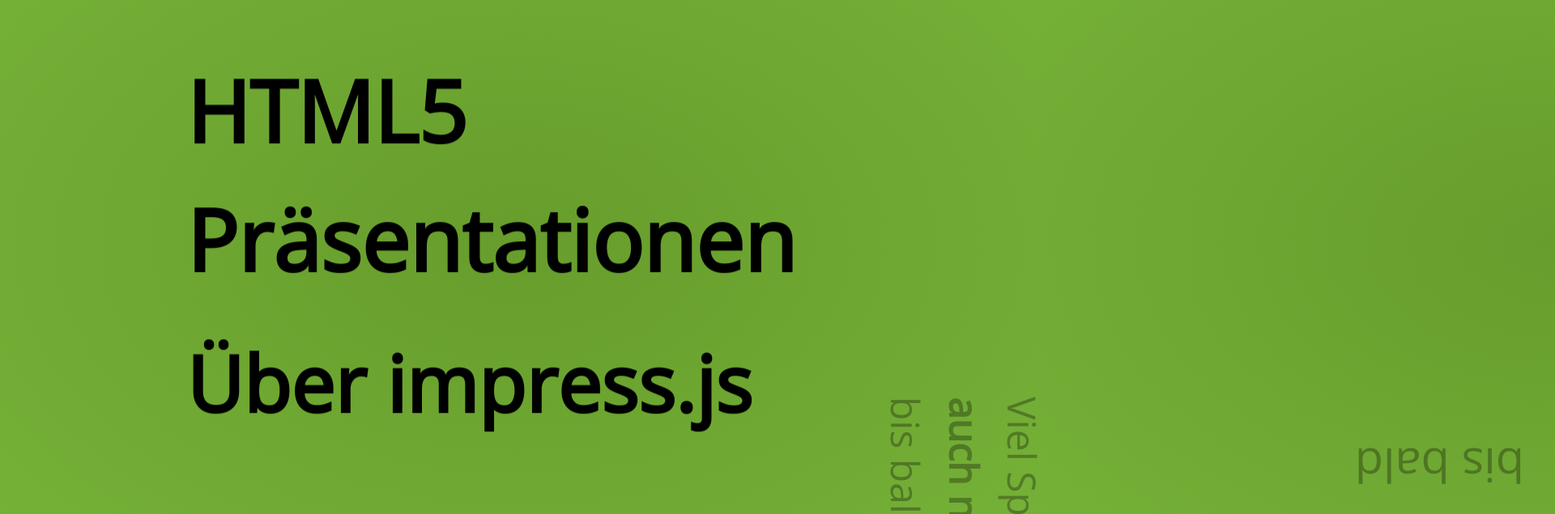
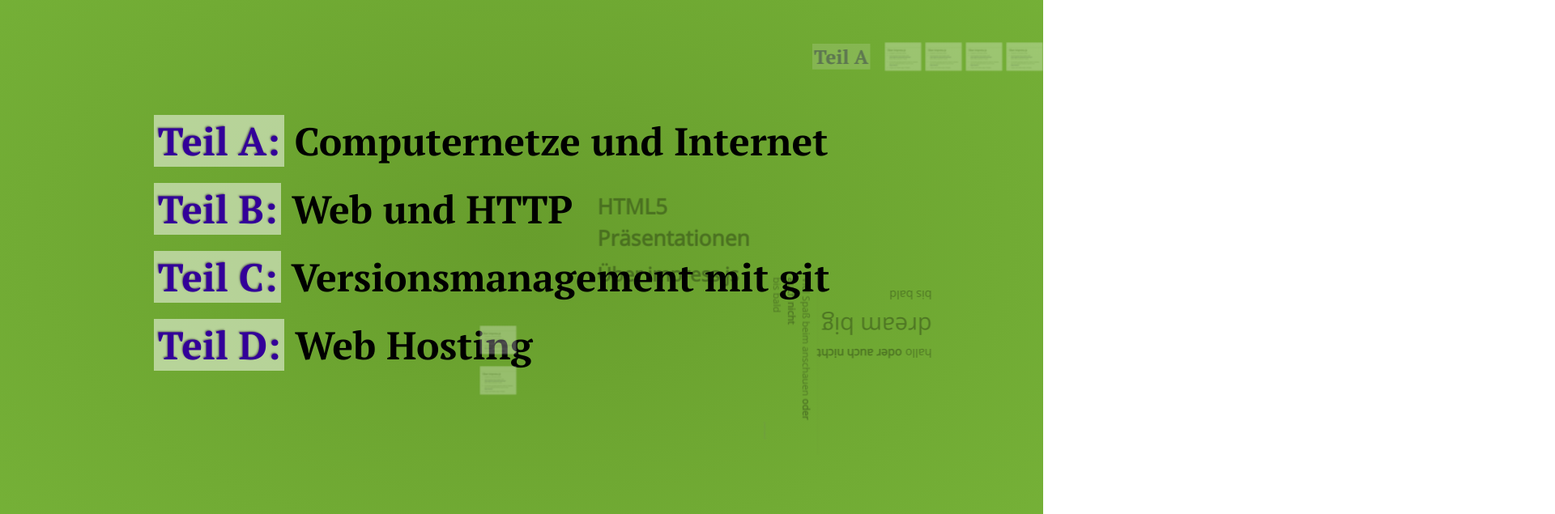
Before and after one commit to althomi/html5pr-si, a website: page index.html in a window 1280 px wide. Shown: the part 100-735 px from the top of the page at 81% size, 1920 px wide, since content can reach past the window. Drawn offline with nearby package versions, Linux system fonts and the light colour scheme.

Commit message:
Added Slide without page nr

```diff
--- a/css/impress.css
+++ b/css/impress.css
@@ -5,7 +5,7 @@
     --main-bg-color: rgb(103, 157, 44);
     /* darker */
     --accent-bg-color: rgb(118, 178, 56);
-
+    --text-color: rgb(110,110,110);
     /* DHBW Rot */
     /* lighter */
     /* --main-bg-color: rgb(226,0,26);
@@ -183,13 +183,20 @@
 
 /* Fussbereich immer am Ende einer Folie positionieren */
 
+.page-nr {
+    color: var(--text-color);
+}
+/* Fussbereich immer am Ende einer Folie positionieren */
+
 footer {
-    position:absolute;
+    position:fixed;
+    width: calc(100% - 110px);
     bottom:20px;
     left:50px;
     z-index:9999;
     font-size:18px;
     line-height:1.5;
+    text-align: right;
 }
 
 /* Links */
--- a/index.html
+++ b/index.html
@@ -7,29 +7,10 @@
     <meta name="apple-mobile-web-app-capable" content="yes"/>
     <title>impress.js | presentation tool based on the power of CSS3 transforms and transitions in modern browsers | by
         Bartek Szopka @bartaz</title>
-
-    <meta name="description"
-          content="impress.js is a presentation tool based on the power of CSS3 transforms and transitions in modern browsers and inspired by the idea behind prezi.com."/>
     <meta name="author" content="HTML5 Team"/>
-
     <link href="//fonts.googleapis.com/css?family=Open+Sans:regular,semibold,italic,italicsemibold|PT+Sans:400,700,400italic,700italic|PT+Serif:400,700,400italic,700italic"
           rel="stylesheet"/>
     <link href="https://fonts.googleapis.com/css?family=Raleway&display=swap" rel="stylesheet">
-    <!--
-
-        Impress.js doesn't depend on any external stylesheets. It adds all of the styles it needs for the
-        presentation to work.
-
-        This style below contains styles only for demo presentation. Browse it to see how impress.js
-        classes are used to style presentation steps, or how to apply fallback styles, but I don't want
-        you to use them directly in your presentation.
-
-        Be creative, build your own. We don't really want all impress.js presentations to look the same,
-        do we?
-
-        When creating your own presentation get rid of this file. Start from scratch, it's fun!
-
-    -->
     <link href="css/impress.css" rel="stylesheet"/>
 
     <link rel="shortcut icon" href="favicon.png"/>
@@ -51,14 +32,25 @@
     <!--
         Überschrift
     -->
+    <section id="overview2" class="step overview blank" data-x="-4000" data-y="100" data-scale="20">
+        <main>
+            <h4><a href="#overview-Thema-1">Teil A:</a> Computernetze und Internet </h4>
+            <h4><a href="#step-4">Teil B:</a> Web und HTTP</h4>
+            <h4><a href="#step-7">Teil C:</a> Versionsmanagement mit git</h4>
+            <h4><a href="#step-10">Teil D:</a> Web Hosting</h4>
+        </main>
+    </section>
     <section class="step" data-x="0" data-y="0" data-scale="5">
         <h1>HTML5 Präsentationen</h1>
         <h2>Über impress.js</h2>
     </section>
 
     <section class="step" data-x="2750" data-y="3000" data-rotate="90" data-scale="5">
+        <main>
             <p> Viel Spaß beim anschauen <strong>oder auch nicht</strong> <br/>
                 bis bald</p>
+        </main>
+        <footer><p class="page-nr"></p></footer>
     </section>
 
     <section class="step" data-x="3750" data-y="2100" data-rotate="180" data-scale="6">
@@ -70,58 +62,74 @@
     <!--
         Folien
     -->
-
- <section class="step slide" data-x="-4500" data-y="-1500">
+    <section id="overview-Thema-1" class="step overview blank" data-x="5500" data-y="-4500" data-scale="5">
+        <main>
+            <h2><a href="#overview2">Teil A</a></h2>
+        </main>
+    </section>
+    <section class="step slide" data-x="5500" data-y="-4500">
         <header>
         </header>
         <main>
             <h2>Über impress.js</h2>
             <ul>
                 <li>Entwickelt von Bartek Szopka</li>
-    <li>Download der Basis-Dateien unter <a href="https://github.com/bartaz/impress.js/">https://github.com/bartaz/impress.js/</a><br>(Open Source, MIT/GPL-Lizenz)</li>
-    <li>Die Erstellung erfolgt entweder direkt im Quelltext oder mit speziellen Editoren, wie z.B. Strut <a href="http://strut.io/">http://strut.io/</a></li>
+                <li>Download der Basis-Dateien unter <a href="https://github.com/bartaz/impress.js/">https://github.com/bartaz/impress.js/</a><br>(Open
+                    Source, MIT/GPL-Lizenz)
+                </li>
+                <li>Die Erstellung erfolgt entweder direkt im Quelltext oder mit speziellen Editoren, wie z.B. Strut <a
+                        href="http://strut.io/">http://strut.io/</a></li>
                 <li>Plugins mit Erweiterungen verfügbar</li>
             </ul>
         </main>
     </section>
 
-    <section class="step slide" data-x="-4500" data-y="-500">
+    <section class="step slide" data-x="6500" data-y="-4500">
         <header>
         </header>
         <main>
             <h2>Über impress.js</h2>
             <ul>
                 <li>Entwickelt von Bartek Szopka</li>
-    <li>Download der Basis-Dateien unter <a href="https://github.com/bartaz/impress.js/">https://github.com/bartaz/impress.js/</a><br>(Open Source, MIT/GPL-Lizenz)</li>
-    <li>Die Erstellung erfolgt entweder direkt im Quelltext oder mit speziellen Editoren, wie z.B. Strut <a href="http://strut.io/">http://strut.io/</a></li>
+                <li>Download der Basis-Dateien unter <a href="https://github.com/bartaz/impress.js/">https://github.com/bartaz/impress.js/</a><br>(Open
+                    Source, MIT/GPL-Lizenz)
+                </li>
+                <li>Die Erstellung erfolgt entweder direkt im Quelltext oder mit speziellen Editoren, wie z.B. Strut <a
+                        href="http://strut.io/">http://strut.io/</a></li>
                 <li>Plugins mit Erweiterungen verfügbar</li>
             </ul>
         </main>
     </section>
 
-    <section class="step slide" data-x="-4500" data-y="500">
+    <section class="step slide" data-x="7500" data-y="-4500">
         <header>
         </header>
         <main>
             <h2>Über impress.js</h2>
             <ul>
                 <li>Entwickelt von Bartek Szopka</li>
-    <li>Download der Basis-Dateien unter <a href="https://github.com/bartaz/impress.js/">https://github.com/bartaz/impress.js/</a><br>(Open Source, MIT/GPL-Lizenz)</li>
-    <li>Die Erstellung erfolgt entweder direkt im Quelltext oder mit speziellen Editoren, wie z.B. Strut <a href="http://strut.io/">http://strut.io/</a></li>
+                <li>Download der Basis-Dateien unter <a href="https://github.com/bartaz/impress.js/">https://github.com/bartaz/impress.js/</a><br>(Open
+                    Source, MIT/GPL-Lizenz)
+                </li>
+                <li>Die Erstellung erfolgt entweder direkt im Quelltext oder mit speziellen Editoren, wie z.B. Strut <a
+                        href="http://strut.io/">http://strut.io/</a></li>
                 <li>Plugins mit Erweiterungen verfügbar</li>
             </ul>
         </main>
     </section>
 
-    <section class="step slide" data-x="-4500" data-y="1500">
+    <section class="step slide" data-x="8500" data-y="-4500">
         <header>
         </header>
         <main>
             <h2>Über impress.js</h2>
             <ul>
                 <li>Entwickelt von Bartek Szopka</li>
-    <li>Download der Basis-Dateien unter <a href="https://github.com/bartaz/impress.js/">https://github.com/bartaz/impress.js/</a><br>(Open Source, MIT/GPL-Lizenz)</li>
-    <li>Die Erstellung erfolgt entweder direkt im Quelltext oder mit speziellen Editoren, wie z.B. Strut <a href="http://strut.io/">http://strut.io/</a></li>
+                <li>Download der Basis-Dateien unter <a href="https://github.com/bartaz/impress.js/">https://github.com/bartaz/impress.js/</a><br>(Open
+                    Source, MIT/GPL-Lizenz)
+                </li>
+                <li>Die Erstellung erfolgt entweder direkt im Quelltext oder mit speziellen Editoren, wie z.B. Strut <a
+                        href="http://strut.io/">http://strut.io/</a></li>
                 <li>Plugins mit Erweiterungen verfügbar</li>
             </ul>
         </main>
@@ -134,8 +142,11 @@
             <h2>Über impress.js</h2>
             <ul>
                 <li>Entwickelt von Bartek Szopka</li>
-    <li>Download der Basis-Dateien unter <a href="https://github.com/bartaz/impress.js/">https://github.com/bartaz/impress.js/</a><br>(Open Source, MIT/GPL-Lizenz)</li>
-    <li>Die Erstellung erfolgt entweder direkt im Quelltext oder mit speziellen Editoren, wie z.B. Strut <a href="http://strut.io/">http://strut.io/</a></li>
+                <li>Download der Basis-Dateien unter <a href="https://github.com/bartaz/impress.js/">https://github.com/bartaz/impress.js/</a><br>(Open
+                    Source, MIT/GPL-Lizenz)
+                </li>
+                <li>Die Erstellung erfolgt entweder direkt im Quelltext oder mit speziellen Editoren, wie z.B. Strut <a
+                        href="http://strut.io/">http://strut.io/</a></li>
                 <li>Plugins mit Erweiterungen verfügbar</li>
             </ul>
         </main>
@@ -148,28 +159,29 @@
             <h2>Über impress.js</h2>
             <ul>
                 <li>Entwickelt von Bartek Szopka</li>
-    <li>Download der Basis-Dateien unter <a href="https://github.com/bartaz/impress.js/">https://github.com/bartaz/impress.js/</a><br>(Open Source, MIT/GPL-Lizenz)</li>
-    <li>Die Erstellung erfolgt entweder direkt im Quelltext oder mit speziellen Editoren, wie z.B. Strut <a href="http://strut.io/">http://strut.io/</a></li>
+                <li>Download der Basis-Dateien unter <a href="https://github.com/bartaz/impress.js/">https://github.com/bartaz/impress.js/</a><br>(Open
+                    Source, MIT/GPL-Lizenz)
+                </li>
+                <li>Die Erstellung erfolgt entweder direkt im Quelltext oder mit speziellen Editoren, wie z.B. Strut <a
+                        href="http://strut.io/">http://strut.io/</a></li>
                 <li>Plugins mit Erweiterungen verfügbar</li>
             </ul>
         </main>
     </section>
 
 
-
-
-
- <section class="step hide" data-x="-3000" data-y="1250" data-z="2000" data-rotate-x="30" data-rotate-y="-30" data-scale="6">
+    <section class="step hide" data-x="-3000" data-y="1250" data-z="2000" data-rotate-x="30" data-rotate-y="-30"
+             data-scale="6">
         <h1 style="font-size:3em;">Und hier kommt eine </h1>
         <span>Umfrage</span>
     </section>
 
 
- <section id="overview" class="step" data-x="0" data-y="0" data-rotate-x="0" data-rotate-y="0" data-scale="10"></section>
-
-
+    <section id="overview-final" class="step" data-x="0" data-y="0" data-rotate-x="0" data-rotate-y="0"
+             data-scale="10"></section>
 
     <script src="js/impress.js"></script>
     <script>impress().init();</script>
+</div>
 </body>
 </html>
--- a/js/impress.js
+++ b/js/impress.js
@@ -313,9 +313,14 @@
                 };
 
             if ( !el.id ) {
-                el.id = "step-" + (idx + 1);
+                el.id = (idx + 1);
             }
+            try {
+                // Seitenanzahl
+                document.getElementsByClassName('page-nr')[idx].innerHTML = el.id;
+            } catch (e) {
 
+            }
             stepsData["impress-" + el.id] = step;
 
             css(el, {
```
Also changed, not shown: src/impress.js (+6 -1 lines). Lines whose indentation alone changed are shown as unchanged.
